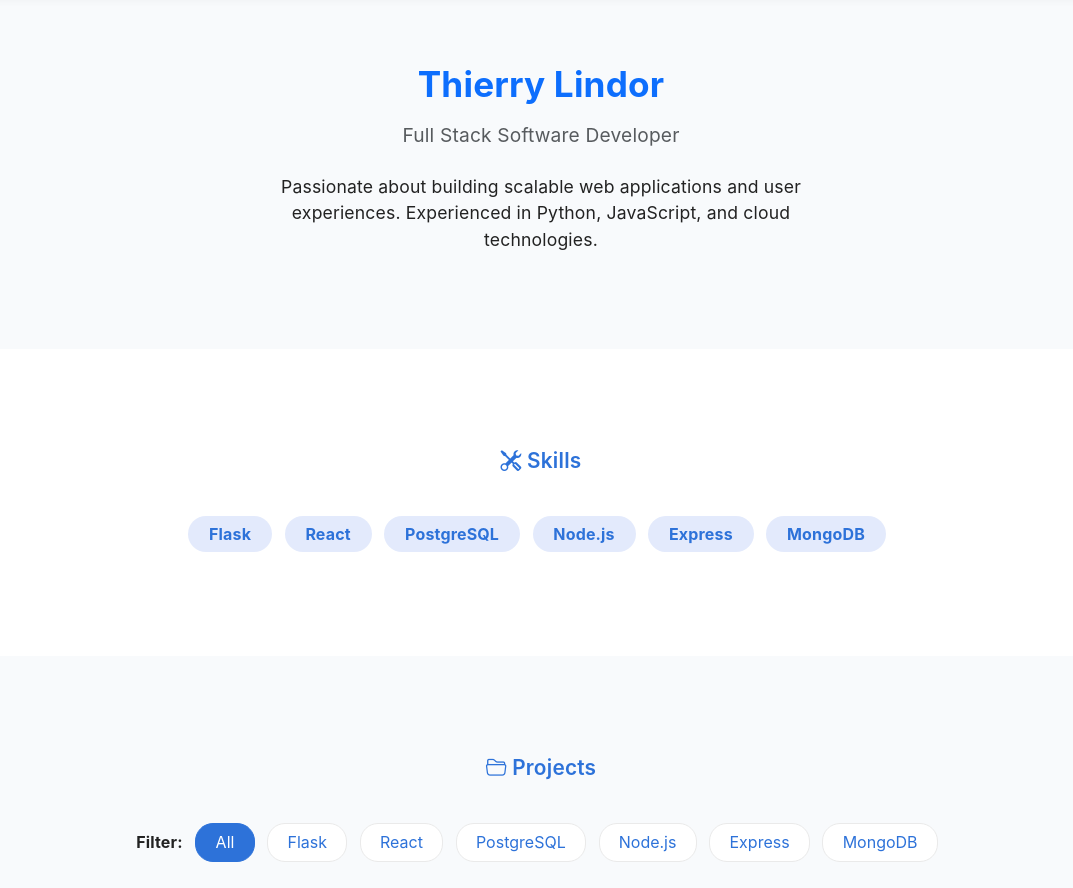
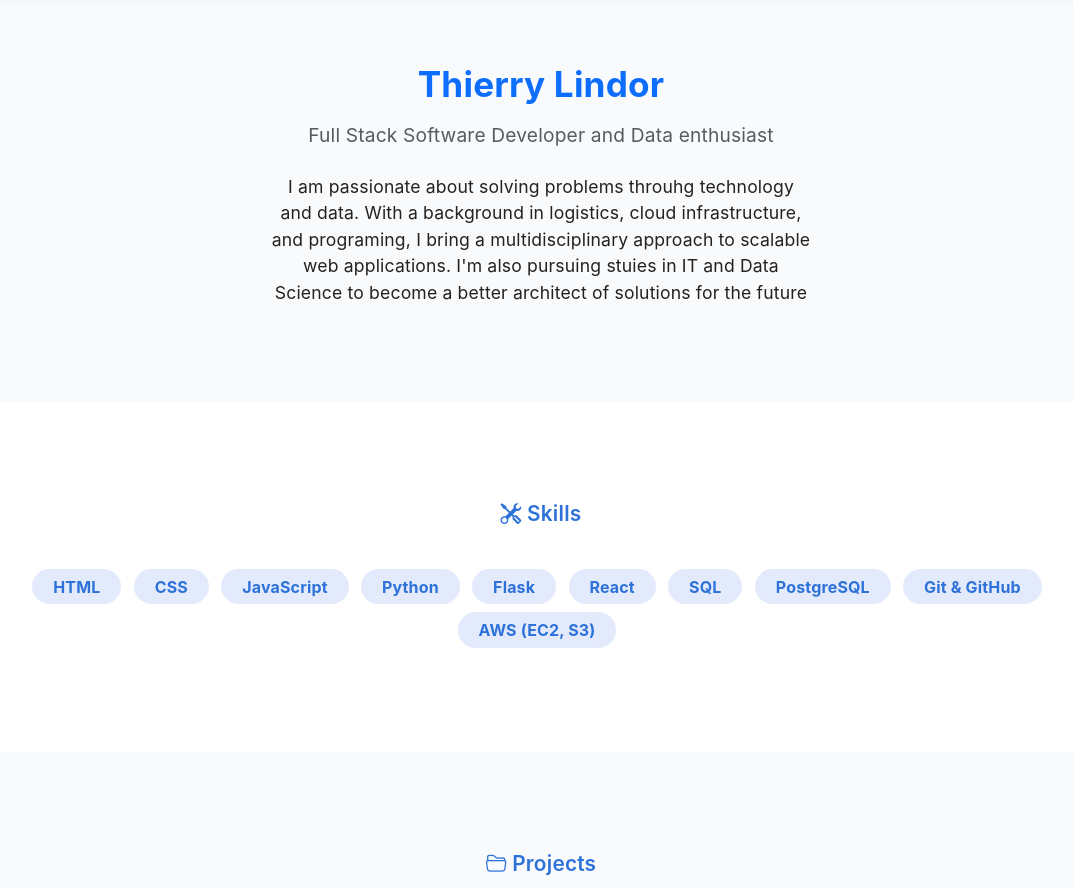
Before and after one commit to tmaster001/tlindor-portfolio, a Flask app: page / in a window 1280 px wide. Shown: the part 105-993 px from the top of the page, without its empty margins (99-1172 px from the left). Run offline with Flask 3, Linux system fonts and the light colour scheme.

Commit message:
Upgraded bio and skill tags on hello.html

```diff
--- a/templates/hello.html
+++ b/templates/hello.html
@@ -34,8 +34,10 @@
     <section class="section text-center fade-section" id="about">
         <div class="container">
             <h1 class="fw-bold text-primary mb-3">Thierry Lindor</h1>
-            <div class="text-muted mb-4">{{ profile.title }}</div>
-            <p class="mx-auto mb-0">{{ profile.bio }}</p>
+            <div class="text-muted mb-4">Full Stack Software Developer and Data enthusiast</div>
+            <p class="mx-auto mb-0">
+                I am passionate about solving problems throuhg technology and data. With a background in logistics, cloud infrastructure, and programing, I bring a multidisciplinary approach to scalable web applications. I'm also pursuing stuies in IT and Data Science to become a better architect of solutions for the future
+            </p>
         </div>
     </section>
 
@@ -44,9 +46,19 @@
         <div class="container text-center">
             <div class="section-title"><i class="bi bi-tools"></i> Skills</div>
             <div>
-                {% for skill in profile.skills %}
-                    <span class="badge mb-2">{{ skill }}</span>
-                {% endfor %}
+
+                    <span class="badge mb-2">HTML</span>
+<span class="badge mb-2">CSS</span>
+<span class="badge mb-2">JavaScript</span>
+<span class="badge mb-2">Python</span>
+<span class="badge mb-2">Flask</span>
+<span class="badge mb-2">React</span>
+<span class="badge mb-2">SQL</span>
+<span class="badge mb-2">PostgreSQL</span>
+<span class="badge mb-2">Git & GitHub</span>
+<span class="badge mb-2">AWS (EC2, S3)</span>
+
+
             </div>
         </div>
     </section>
```
